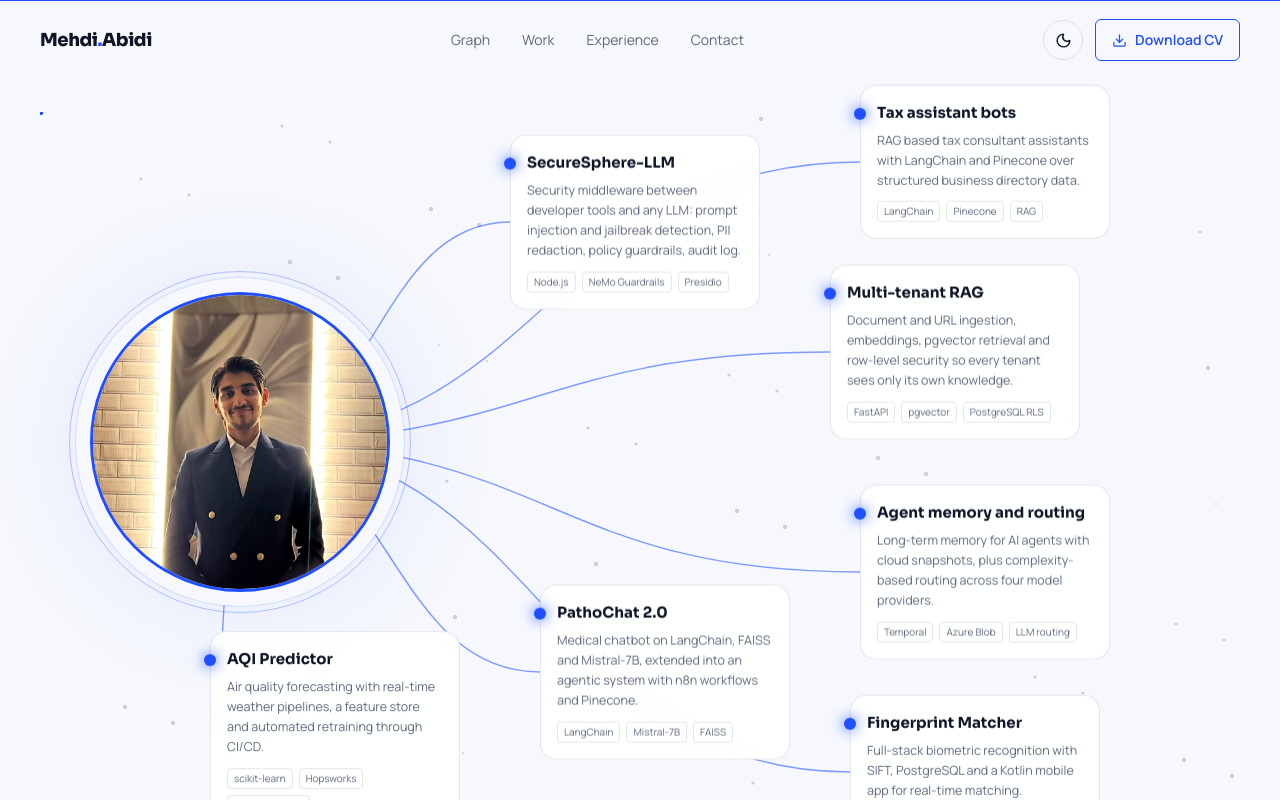
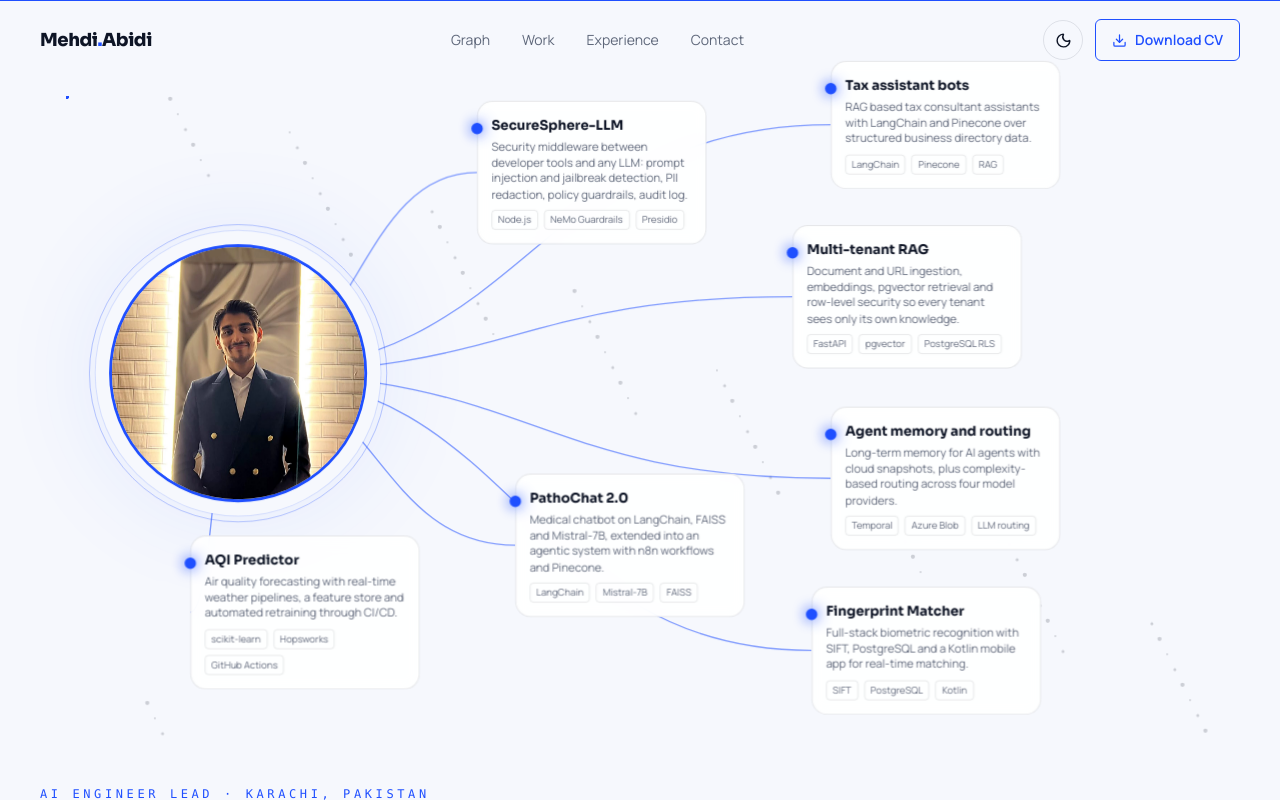
Before and after one commit to Mehdi-Abidi/My_Portfolio, a Next.js app: page / in a window 1280 px wide. Shown: the top 800 px of the page. Built offline with nearby package versions, Linux system fonts and the light colour scheme.

Commit message:
Fit the whole graph into the first screen by capping its height to the viewport.

```diff
--- a/src/components/Graph.tsx
+++ b/src/components/Graph.tsx
@@ -9,8 +9,8 @@ import { profile, projects } from "@/data/site";
 // container width, so positions stay exact at every screen size. Below
 // 768px it becomes a vertical list with a connector line instead.
 const W = 1200;
-const H = 800;
-const ME = { x: 200, y: 330, r: 150 };
+const H = 680;
+const ME = { x: 180, y: 290, r: 135 };
 
 const STARS = Array.from({ length: 70 }, (_, i) => ({
   x: (i * 149) % W,
@@ -29,17 +29,29 @@ export function Graph({ active, onActive }: { active: number | null; onActive: (
   const [scale, setScale] = useState(1);
   const reduce = useReducedMotion();
 
+  // Scale to the container width, but never taller than the space left under
+  // the nav, so the whole graph is visible without scrolling.
   useEffect(() => {
     const el = ref.current;
     if (!el) return;
-    const ro = new ResizeObserver(([e]) => setScale(e.contentRect.width / W));
+    const fit = () => {
+      const byWidth = el.clientWidth / W;
+      const byHeight = (window.innerHeight - 150) / H;
+      setScale(Math.min(byWidth, byHeight));
+    };
+    fit();
+    const ro = new ResizeObserver(fit);
     ro.observe(el);
-    return () => ro.disconnect();
+    window.addEventListener("resize", fit);
+    return () => {
+      ro.disconnect();
+      window.removeEventListener("resize", fit);
+    };
   }, []);
 
   return (
-    <div ref={ref} className="relative w-full overflow-visible" style={{ aspectRatio: `${W} / ${H}` }}>
-      <div className="absolute left-0 top-0 origin-top-left" style={{ width: W, height: H, transform: `scale(${scale})` }}>
+    <div ref={ref} className="relative w-full" style={{ height: H * scale }}>
+      <div className="absolute top-0 origin-top-left" style={{ left: "50%", marginLeft: -(W * scale) / 2, width: W, height: H, transform: `scale(${scale})` }}>
         {/* stars and edges */}
         <svg width={W} height={H} className="absolute inset-0">
           {STARS.map((s, i) => (
@@ -103,15 +115,15 @@ export function Graph({ active, onActive }: { active: number | null; onActive: (
             initial={reduce ? false : { opacity: 0, y: 14 }}
             animate={{ opacity: active === null || active === i ? 1 : 0.45, y: 0 }}
             transition={{ duration: 0.7, delay: 0.9 + i * 0.12, ease: [0.22, 1, 0.36, 1] }}
-            className={`absolute block w-[250px] -translate-y-1/2 rounded-2xl border bg-surface/90 p-4 backdrop-blur-sm transition-[border-color,box-shadow] duration-300 ${
+            className={`absolute block w-[240px] -translate-y-1/2 rounded-2xl border bg-surface/90 p-3.5 backdrop-blur-sm transition-[border-color,box-shadow] duration-300 ${
               active === i ? "border-accent shadow-[0_18px_60px_var(--accent-soft)]" : "border-line"
             }`}
             style={{ left: p.x, top: p.y, animation: reduce ? "none" : `drift ${7 + (i % 3)}s ease-in-out ${i * 0.6}s infinite` }}
           >
             <span className="absolute -left-[7px] top-[22px] h-3 w-3 rounded-full bg-accent shadow-[0_0_14px_var(--accent)]" />
-            <h3 className="font-display text-[15px] font-bold">{p.name}</h3>
-            <p className="mt-1.5 text-[12.5px] leading-relaxed text-mute">{p.short}</p>
-            <div className="mt-2.5 flex flex-wrap gap-1.5">
+            <h3 className="font-display text-[14px] font-bold">{p.name}</h3>
+            <p className="mt-1 text-[12px] leading-snug text-mute">{p.short}</p>
+            <div className="mt-2 flex flex-wrap gap-1.5">
               {p.tags.slice(0, 3).map((t) => (
                 <span key={t} className="rounded border border-line px-1.5 py-0.5 text-[10px] text-mute">
                   {t}
--- a/src/components/Hero.tsx
+++ b/src/components/Hero.tsx
@@ -18,7 +18,7 @@ export function Hero() {
   const cluster = skills.flatMap((s) => s.items).slice(0, 12);
 
   return (
-    <section id="top" className="relative overflow-hidden pt-24 md:pt-28">
+    <section id="top" className="relative overflow-hidden pt-24 md:pt-24">
       <div className="mx-auto max-w-7xl px-6 md:px-10">
         <div className="hidden md:block">
           <Graph active={active} onActive={setActive} />
@@ -27,7 +27,7 @@ export function Hero() {
           <GraphList />
         </div>
 
-        <div className="relative mt-4 grid gap-10 pb-20 md:mt-2 md:grid-cols-[1.1fr_1fr] md:items-end">
+        <div className="relative mt-4 grid gap-10 pb-20 md:mt-10 md:grid-cols-[1.1fr_1fr] md:items-end">
           <div>
             <motion.div {...rise(0)} className="mb-4 font-mono text-xs uppercase tracking-[0.3em] text-accent">
               {profile.role} · {profile.location}
--- a/src/data/site.ts
+++ b/src/data/site.ts
@@ -42,8 +42,8 @@ export const projects: Project[] = [
     short: "Security middleware between developer tools and any LLM: prompt injection and jailbreak detection, PII redaction, policy guardrails, audit log.",
     long: "A Node.js proxy that runs as a background system service and intercepts prompts sent from VS Code to any LLM behind GitHub Copilot. Layered guardrails combine regex and heuristic detection for prompt injection and jailbreaks, Microsoft Presidio for PII leakage, and NVIDIA NeMo Guardrails for policy control, with audit logging and rule based enforcement so every request is traceable. A practical LLMSecOps approach for enterprise environments, built as a final year project.",
     tags: ["Node.js", "NeMo Guardrails", "Presidio", "LLMSecOps"],
-    x: 470,
-    y: 110,
+    x: 430,
+    y: 80,
   },
   {
     slug: "rag",
@@ -51,8 +51,8 @@ export const projects: Project[] = [
     short: "Document and URL ingestion, embeddings, pgvector retrieval and row-level security so every tenant sees only its own knowledge.",
     long: "A knowledge source module for an enterprise agentic platform. PDF, DOCX and URL ingestion, OpenAI embeddings, pgvector HNSW semantic retrieval, and PostgreSQL row level security for tenant isolation. Web ingestion is hardened against SSRF with DNS pinned fetching, private address blocking and per redirect revalidation. Delivered across incremental releases with an automated test suite.",
     tags: ["FastAPI", "pgvector", "PostgreSQL RLS", "Azure"],
-    x: 790,
-    y: 240,
+    x: 760,
+    y: 210,
   },
   {
     slug: "memory",
@@ -60,8 +60,8 @@ export const projects: Project[] = [
     short: "Long-term memory for AI agents with cloud snapshots, plus complexity-based routing across four model providers.",
     long: "Cross session memory for AI agents backed by Azure Blob snapshots with debounced refresh, so agents carry personal context between conversations. Alongside it, complexity based model routing across OpenAI, Anthropic, Moonshot and Gemini sends low complexity tasks to models far cheaper per token while keeping output quality.",
     tags: ["Temporal", "Azure Blob", "LLM routing"],
-    x: 820,
-    y: 460,
+    x: 800,
+    y: 400,
   },
   {
     slug: "pathochat",
@@ -70,8 +70,8 @@ export const projects: Project[] = [
     long: "A Streamlit chatbot for evidence based medical questions, pre loaded with pathology literature and indexed with FAISS so answers cite what they were drawn from. Version 2.0 turned it into an agentic system with n8n workflows and Pinecone for scalable vector search.",
     tags: ["LangChain", "Mistral-7B", "FAISS", "Pinecone", "n8n"],
     github: "https://github.com/Mehdi-Abidi/Pathochat",
-    x: 500,
-    y: 560,
+    x: 470,
+    y: 470,
   },
   {
     slug: "fingerprint",
@@ -80,8 +80,8 @@ export const projects: Project[] = [
     long: "Fingerprint detection and recognition built for a deep learning for perception course: SIFT feature matching, a PostgreSQL store for templates, and a Kotlin mobile app for capture and real time matching.",
     tags: ["SIFT", "PostgreSQL", "Kotlin", "OpenCV"],
     github: "https://github.com/Mehdi-Abidi/Fingerprint-Matcher",
-    x: 810,
-    y: 660,
+    x: 780,
+    y: 580,
   },
   {
     slug: "aqi",
@@ -91,8 +91,8 @@ export const projects: Project[] = [
     tags: ["scikit-learn", "Hopsworks", "GitHub Actions", "Streamlit"],
     github: "https://github.com/Mehdi-Abidi/Weather_AQI_Predictor",
     live: "https://weatheraqipredictor-gkehryzvj7munc4rwqsumy.streamlit.app/",
-    x: 170,
-    y: 620,
+    x: 130,
+    y: 540,
   },
   {
     slug: "tax",
@@ -101,8 +101,8 @@ export const projects: Project[] = [
     long: "Generative AI assistants for tax questions, built on RAG with LangChain and Pinecone and backed by automated data pipelines covering thousands of business directories. Two iterations: a US tax assistant and a general tax bot.",
     tags: ["LangChain", "Pinecone", "RAG", "Python"],
     github: "https://github.com/Mehdi-Abidi/UsTaxPatriot",
-    x: 820,
-    y: 50,
+    x: 800,
+    y: 30,
   },
 ];
 
```
